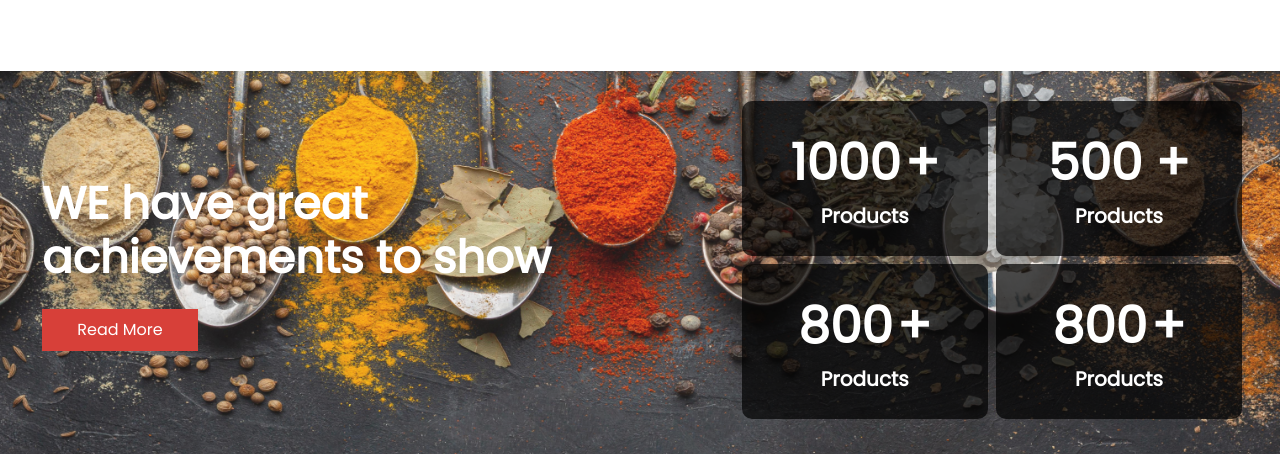
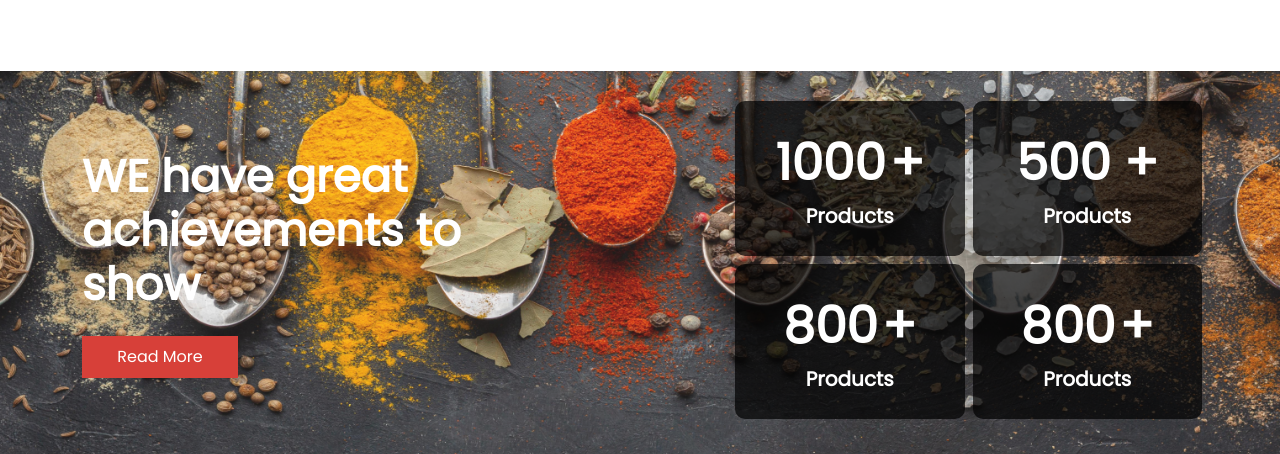
Before and after one commit to adil-shabab/saico-food-production, a PHP site: page / in a window 1280 px wide. Shown: the part 1871-2325 px from the top of the page. Run offline with PHP 8.4, Linux system fonts and the light colour scheme.

Commit message:
some more changes added

```diff
--- a/assets/css/style.css
+++ b/assets/css/style.css
@@ -333,7 +333,6 @@ li{
     align-items: center;
     background: url('../img/about-bg.png');
     background-repeat: no-repeat;
-    z-index: -10;
 }
 .about-us .dots{
     position: absolute;
--- a/assets/js/script.js
+++ b/assets/js/script.js
@@ -121,18 +121,3 @@ $(document).on('click', '.owl-item>div', function() {
   var $speed = 300;  // in ms
   $owl.trigger('to.owl.carousel', [$(this).data( 'position' ), $speed] );
 });
-
-
-// input js
-// JavaScript for label effects only
-$(window).load(function(){
-    $(".input-field input").val("");
-
-    $(".input-effect input").focusout(function(){
-        if($(this).val() != ""){
-            $(this).addClass("has-content");
-        }else{
-            $(this).removeClass("has-content");
-        }
-    })
-});
--- a/index.html
+++ b/index.html
@@ -22,6 +22,9 @@
 
   <!-- custom css  -->
   <link rel="stylesheet" href="assets/css/style.css">
+
+  <!-- aos cdn  -->
+  <link href="https://unpkg.com/aos@2.3.1/dist/aos.css" rel="stylesheet">
 
 
   <!-- fontawesome cdn  -->
@@ -161,37 +164,37 @@
 
     <!-- box slider start -->
     <div class="no-gutter row category-carousel owl-carousel owl-theme">
-      <div class="col-md-4 col-12 item first-card">
+      <div data-aos="fade-up" data-aos-duration="500" class="col-md-4 col-12 item first-card">
           <h4>Saico Spices Powder</h4>
           <!-- <p>Lorem ipsum dolor sit amet consectetur, adipisicing elit. Quo eaque porro Lorem ipsum dolor sit amet.</p> -->
           <button class="button">View More</button>
           <img class="packet-img" src="assets/img/image-1.png" alt="">
       </div>
-      <div class="col-md-4 col-12 item second-card">
+      <div data-aos="fade-up" data-aos-duration="600" class="col-md-4 col-12 item second-card">
           <h4>Saico Spices Powder</h4>
           <!-- <p>Lorem ipsum dolor sit amet consectetur, adipisicing elit. Quo eaque porro Lorem ipsum dolor sit amet.</p> -->
           <button class="button-white">View More</button>
           <img class="packet-img" src="assets/img/image-1.png" alt="">
       </div>
-      <div class="col-md-4 col-12 item first-card">
+      <div data-aos="fade-up" data-aos-duration="700" class="col-md-4 col-12 item first-card">
           <h4>Saico Spices Powder</h4>
           <!-- <p>Lorem ipsum dolor sit amet consectetur, adipisicing elit. Quo eaque porro Lorem ipsum dolor sit amet.</p> -->
           <button class="button">View More</button>
           <img class="packet-img" src="assets/img/image-1.png" alt="">
       </div>
-      <div class="col-md-4 col-12 item second-card">
+      <div data-aos="fade-up" data-aos-duration="600" class="col-md-4 col-12 item second-card">
           <h4>Saico Spices Powder</h4>
           <!-- <p>Lorem ipsum dolor sit amet consectetur, adipisicing elit. Quo eaque porro Lorem ipsum dolor sit amet.</p> -->
           <button class="button-white">View More</button>
           <img class="packet-img" src="assets/img/image-1.png" alt="">
       </div>
-      <div class="col-md-4 col-12 item first-card">
+      <div data-aos="fade-up" data-aos-duration="600" class="col-md-4 col-12 item first-card">
           <h4>Saico Spices Powder</h4>
           <!-- <p>Lorem ipsum dolor sit amet consectetur, adipisicing elit. Quo eaque porro Lorem ipsum dolor sit amet.</p> -->
           <button class="button">View More</button>
           <img class="packet-img" src="assets/img/image-1.png" alt="">
       </div>
-      <div class="col-md-4 col-12 item second-card">
+      <div data-aos="fade-up" data-aos-duration="600" class="col-md-4 col-12 item second-card">
           <h4>Saico Spices Powder</h4>
           <!-- <p>Lorem ipsum dolor sit amet consectetur, adipisicing elit. Quo eaque porro Lorem ipsum dolor sit amet.</p> -->
           <button class="button-white">View More</button>
@@ -216,15 +219,15 @@
                 <!-- <div class="text-center about-img-div">
                   <img src="assets/img/about-img.jpg" alt="" class="about-img img-fluid">
                 </div> -->
-                <img src="assets/img/image-6.png" alt="" class="img-fluid">
+                <img data-aos="fade-down" data-aos-duration="600" src="assets/img/image-6.png" alt="" class="img-fluid">
               </div>
             </div>
             <div class="d-flex justify-content-center flex-column col-md-6 col-12">
               <div class="right-section">
-                <h3>About Us</h3>
-                <p>Lorem ipsum dolor sit, amet consectetur adipisicing elit. Saepe, quam Lorem ipsum dolor sit amet consectetur, adipisicing elit. Ducimus, inventore. Lorem ipsum dolor sit amet, consectetur Lorem ipsum dolor sit amet. Lorem ipsum dolor sit amet. adipisicing elit. Sapiente esse error magnam totam et voluptate. Lorem ipsum dolor sit amet.</p>
-                <p>Lorem, ipsum dolor sit amet consectetur adipisicing elit. Similique delectus non consectetur ea at! Culpa? Lorem ipsum dolor sit amet. Lorem ipsum, dolor sit amet consectetur adipisicing elit.</p>
-                <button class="button">Read More</button>
+                <h3 data-aos="fade-down" data-aos-duration="800">About Us</h3>
+                <p data-aos="fade-up" data-aos-duration="700">Lorem ipsum dolor sit, amet consectetur adipisicing elit. Saepe, quam Lorem ipsum dolor sit amet consectetur, adipisicing elit. Ducimus, inventore. Lorem ipsum dolor sit amet, consectetur Lorem ipsum dolor sit amet. Lorem ipsum dolor sit amet. adipisicing elit. Sapiente esse error magnam totam et voluptate. Lorem ipsum dolor sit amet.</p>
+                <p data-aos="fade-up" data-aos-duration="600">Lorem, ipsum dolor sit amet consectetur adipisicing elit. Similique delectus non consectetur ea at! Culpa? Lorem ipsum dolor sit amet. Lorem ipsum, dolor sit amet consectetur adipisicing elit.</p>
+                <button data-aos="fade-down" data-aos-duration="500" class="button">Read More</button>
               </div>
             </div>
         </div>
@@ -237,35 +240,39 @@
 
 
     <!-- counter section starts  -->
-    <div class="counter-section row m-0 mt-5">
+    <div class="counter-section m-0 mt-5">
+      <div class="container">
+        <div class="row">
           <div class="left-section d-flex justify-content-center flex-column col-lg-7 col-12">
-        <h3>WE have great achievements to show</h3>
-        <button class="button-full mt-3">Read More</button>
+            <h3 data-aos="fade-down" data-aos-duration="700">WE have great achievements to show</h3>
+            <button data-aos="fade-up" data-aos-duration="800" class="button-full mt-3">Read More</button>
           </div>
           <div class="col-lg-5 col-12">
             <div class="row">
               <div class="col-6 p-0">
-            <div class="box">
+                <div data-aos="fade-down" data-aos-duration="500" class="box">
                   <p class="m-0"><span class="counter number">1000</span> <span class="plus">+</span></p>
                   <p class="description">Products</p>
                 </div>
               </div>
               <div class="col-6 p-0">
-            <div class="box">
+                <div data-aos="fade-down" data-aos-duration="600" class="box">
                   <p class="m-0"><span class="counter number">500 </span><span class="plus">+</span></p>
                   <p class="description">Products</p>
                 </div>
               </div>
               <div class="col-6 p-0">
-            <div class="box">
+                <div data-aos="fade-down" data-aos-duration="700" class="box">
                   <p class="m-0"><span class="counter number">800</span> <span class="plus">+</span></p>
                   <p class="description">Products</p>
                 </div>
               </div>
               <div class="col-6 p-0">
-            <div class="box">
+                <div data-aos="fade-down" data-aos-duration="800" class="box">
                   <p class="m-0"><span class="counter number">800</span> <span class="plus">+</span></p>
                   <p class="description">Products</p>
+                </div>
+              </div>
             </div>
           </div>
         </div>
@@ -370,9 +377,9 @@
 
     <!-- banner section starts  -->
     <div class="banner-section">
-      <h2>Taste the Flavour of <br> Tradition</h2>
-      <p>Feed your family the best</p>
-      <button class="button">Read More</button>
+      <h2 data-aos="fade-down" data-aos-duration="400">Taste the Flavour of <br> Tradition</h2>
+      <p data-aos="fade-down" data-aos-duration="600">Feed your family the best</p>
+      <button data-aos="fade-down" data-aos-duration="800" class="button">Read More</button>
     </div>
     <!-- banner section end -->
 
@@ -654,6 +661,14 @@
   <!-- slick cdn  -->
   <script src="https://cdnjs.cloudflare.com/ajax/libs/slick-carousel/1.8.1/slick.min.js" integrity="sha512-XtmMtDEcNz2j7ekrtHvOVR4iwwaD6o/FUJe6+Zq+HgcCsk3kj4uSQQR8weQ2QVj1o0Pk6PwYLohm206ZzNfubg==" crossorigin="anonymous" referrerpolicy="no-referrer"></script>
 
+
+  <!-- aos cdn  -->
+  <script src="https://unpkg.com/aos@2.3.1/dist/aos.js"></script>
+
+  <script>
+    AOS.init();
+  </script>
+
   <!-- custom js  -->
   <script src="assets/js/script.js"></script>
   <script src="assets/js/jquery.countup.js"></script>
```
Also changed, not shown: other parts of index.html (+15 -15 lines), assets/js/contact.js (+1 -22 lines). Lines whose indentation alone changed are shown as unchanged.
